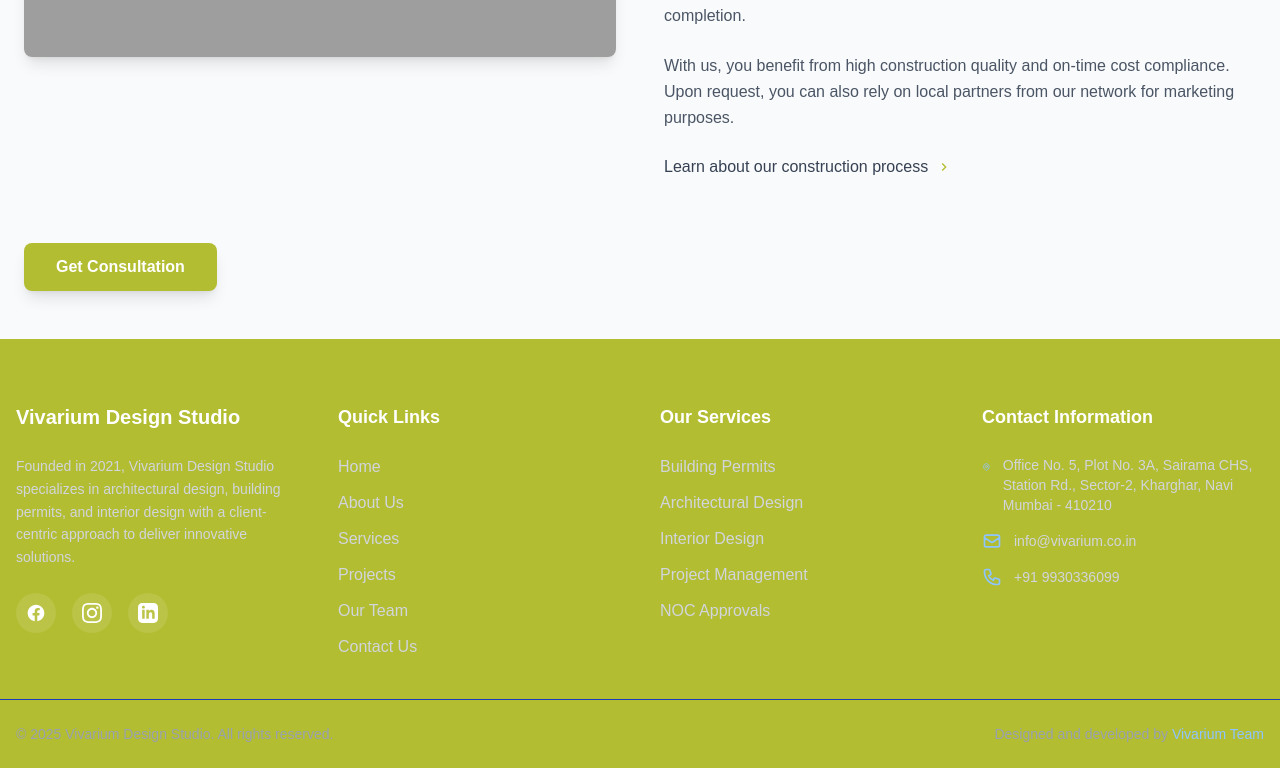
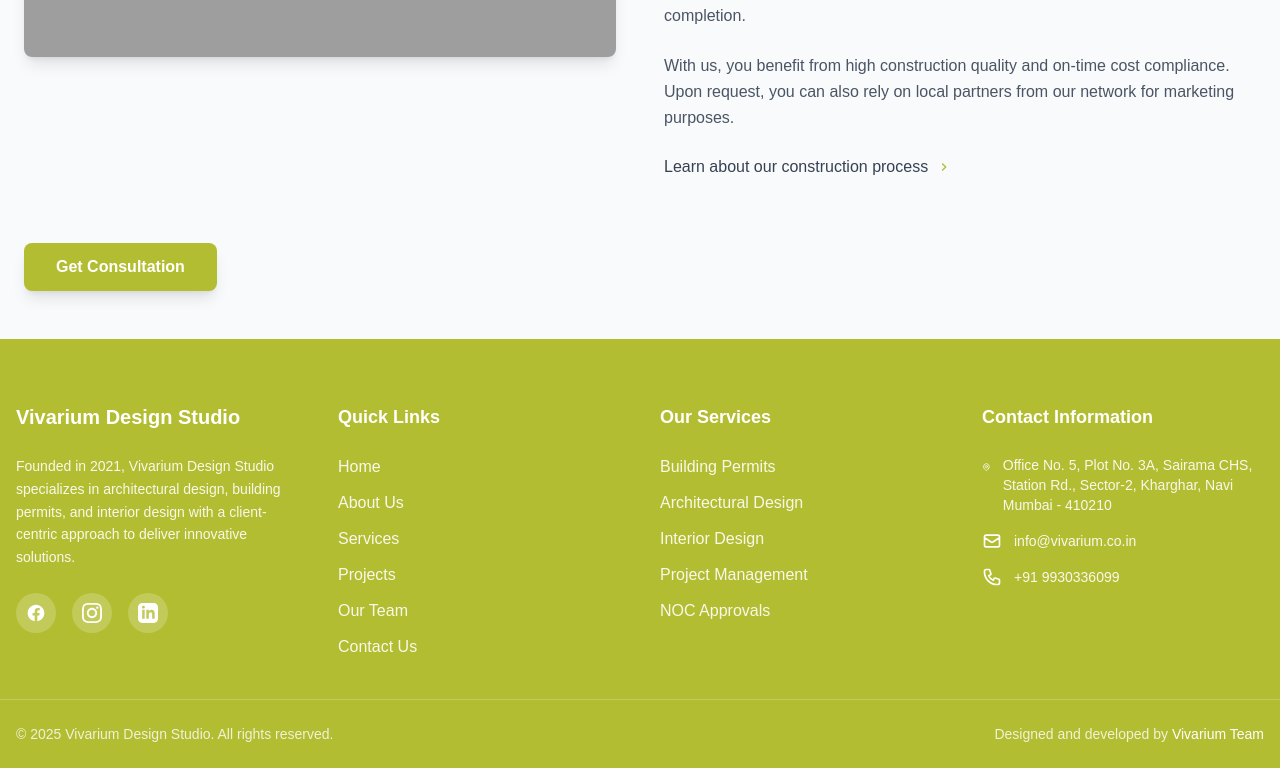
Before and after one commit to 49Harsh/Vivarium-subh, a React (Vite) app in the folder frontend/: page / in a window 1280 px wide. Shown: the part 3007-3775 px from the top of the page. Built offline with nearby package versions, Linux system fonts and the light colour scheme; grey boxes are pictures that could not be loaded.

Commit message:
change color

```diff
--- a/frontend/src/components/Footer.jsx
+++ b/frontend/src/components/Footer.jsx
@@ -8,25 +8,25 @@
       <div className="grid grid-cols-1 md:grid-cols-3 lg:grid-cols-4 gap-10">
         {/* Column 1 - About */}
         <div className="col-span-1 md:col-span-1 lg:col-span-1">
-          <h3 className="text-xl font-playfair font-bold mb-6">Vivarium Design Studio</h3>
-          <p className="text-gray-300 mb-6 text-sm leading-relaxed">
+          <h3 className="text-xl font-bold mb-6">Vivarium Design Studio</h3>
+          <p className="text-white/90 mb-6 text-sm leading-relaxed">
             Founded in 2021, Vivarium Design Studio specializes in architectural design,
             building permits, and interior design with a client-centric approach to deliver
             innovative solutions.
           </p>
           <div className="flex space-x-4">
             {/* Social Media Icons */}
-            <a href="#" className="w-10 h-10 rounded-full bg-white/10 flex items-center justify-center hover:bg-blue-700 transition-colors">
+            <a href="#" className="w-10 h-10 rounded-full bg-white/20 flex items-center justify-center hover:bg-white/30 transition-colors">
               <svg xmlns="http://www.w3.org/2000/svg" className="h-5 w-5" viewBox="0 0 24 24" fill="currentColor">
                 <path d="M22 12c0-5.523-4.477-10-10-10S2 6.477 2 12c0 4.991 3.657 9.128 8.438 9.878v-6.987h-2.54V12h2.54V9.797c0-2.506 1.492-3.89 3.777-3.89 1.094 0 2.238.195 2.238.195v2.46h-1.26c-1.243 0-1.63.771-1.63 1.562V12h2.773l-.443 2.89h-2.33v6.988C18.343 21.128 22 16.991 22 12z" />
               </svg>
             </a>
-            <a href="#" className="w-10 h-10 rounded-full bg-white/10 flex items-center justify-center hover:bg-blue-700 transition-colors">
+            <a href="#" className="w-10 h-10 rounded-full bg-white/20 flex items-center justify-center hover:bg-white/30 transition-colors">
               <svg xmlns="http://www.w3.org/2000/svg" className="h-5 w-5" viewBox="0 0 24 24" fill="currentColor">
                 <path d="M12 2.163c3.204 0 3.584.012 4.85.07 3.252.148 4.771 1.691 4.919 4.919.058 1.265.069 1.645.069 4.849 0 3.205-.012 3.584-.069 4.849-.149 3.225-1.664 4.771-4.919 4.919-1.266.058-1.644.07-4.85.07-3.204 0-3.584-.012-4.849-.07-3.26-.149-4.771-1.699-4.919-4.92-.058-1.265-.07-1.644-.07-4.849 0-3.204.013-3.583.07-4.849.149-3.227 1.664-4.771 4.919-4.919 1.266-.057 1.645-.069 4.849-.069zm0-2.163c-3.259 0-3.667.014-4.947.072-4.358.2-6.78 2.618-6.98 6.98-.059 1.281-.073 1.689-.073 4.948 0 3.259.014 3.668.072 4.948.2 4.358 2.618 6.78 6.98 6.98 1.281.058 1.689.072 4.948.072 3.259 0 3.668-.014 4.948-.072 4.354-.2 6.782-2.618 6.979-6.98.059-1.28.073-1.689.073-4.948 0-3.259-.014-3.667-.072-4.947-.196-4.354-2.617-6.78-6.979-6.98-1.281-.059-1.69-.073-4.949-.073zm0 5.838c-3.403 0-6.162 2.759-6.162 6.162s2.759 6.163 6.162 6.163 6.162-2.759 6.162-6.163c0-3.403-2.759-6.162-6.162-6.162zm0 10.162c-2.209 0-4-1.79-4-4 0-2.209 1.791-4 4-4s4 1.791 4 4c0 2.21-1.791 4-4 4zm6.406-11.845c-.796 0-1.441.645-1.441 1.44s.645 1.44 1.441 1.44c.795 0 1.439-.645 1.439-1.44s-.644-1.44-1.439-1.44z" />
               </svg>
             </a>
-            <a href="#" className="w-10 h-10 rounded-full bg-white/10 flex items-center justify-center hover:bg-blue-700 transition-colors">
+            <a href="#" className="w-10 h-10 rounded-full bg-white/20 flex items-center justify-center hover:bg-white/30 transition-colors">
               <svg xmlns="http://www.w3.org/2000/svg" className="h-5 w-5" viewBox="0 0 24 24" fill="currentColor">
                 <path d="M19 0h-14c-2.761 0-5 2.239-5 5v14c0 2.761 2.239 5 5 5h14c2.762 0 5-2.239 5-5v-14c0-2.761-2.238-5-5-5zm-11 19h-3v-11h3v11zm-1.5-12.268c-.966 0-1.75-.79-1.75-1.764s.784-1.764 1.75-1.764 1.75.79 1.75 1.764-.783 1.764-1.75 1.764zm13.5 12.268h-3v-5.604c0-3.368-4-3.113-4 0v5.604h-3v-11h3v1.765c1.396-2.586 7-2.777 7 2.476v6.759z" />
               </svg>
@@ -38,12 +38,12 @@
         <div className="col-span-1">
           <h3 className="text-lg font-bold mb-6">Quick Links</h3>
           <ul className="space-y-3">
-            <li><Link to="/" className="text-gray-300 hover:text-white transition-colors">Home</Link></li>
-            <li><Link to="/about" className="text-gray-300 hover:text-white transition-colors">About Us</Link></li>
-            <li><Link to="/services" className="text-gray-300 hover:text-white transition-colors">Services</Link></li>
-            <li><Link to="/projects" className="text-gray-300 hover:text-white transition-colors">Projects</Link></li>
-            <li><Link to="/team" className="text-gray-300 hover:text-white transition-colors">Our Team</Link></li>
-            <li><Link to="/contact" className="text-gray-300 hover:text-white transition-colors">Contact Us</Link></li>
+            <li><Link to="/" className="text-white/90 hover:text-white transition-colors">Home</Link></li>
+            <li><Link to="/about" className="text-white/90 hover:text-white transition-colors">About Us</Link></li>
+            <li><Link to="/services" className="text-white/90 hover:text-white transition-colors">Services</Link></li>
+            <li><Link to="/projects" className="text-white/90 hover:text-white transition-colors">Projects</Link></li>
+            <li><Link to="/team" className="text-white/90 hover:text-white transition-colors">Our Team</Link></li>
+            <li><Link to="/contact" className="text-white/90 hover:text-white transition-colors">Contact Us</Link></li>
           </ul>
         </div>
 
@@ -51,11 +51,11 @@
         <div className="col-span-1">
           <h3 className="text-lg font-bold mb-6">Our Services</h3>
           <ul className="space-y-3">
-            <li><Link to="/services" className="text-gray-300 hover:text-white transition-colors">Building Permits</Link></li>
-            <li><Link to="/services" className="text-gray-300 hover:text-white transition-colors">Architectural Design</Link></li>
-            <li><Link to="/services" className="text-gray-300 hover:text-white transition-colors">Interior Design</Link></li>
-            <li><Link to="/services" className="text-gray-300 hover:text-white transition-colors">Project Management</Link></li>
-            <li><Link to="/services" className="text-gray-300 hover:text-white transition-colors">NOC Approvals</Link></li>
+            <li><Link to="/services" className="text-white/90 hover:text-white transition-colors">Building Permits</Link></li>
+            <li><Link to="/services" className="text-white/90 hover:text-white transition-colors">Architectural Design</Link></li>
+            <li><Link to="/services" className="text-white/90 hover:text-white transition-colors">Interior Design</Link></li>
+            <li><Link to="/services" className="text-white/90 hover:text-white transition-colors">Project Management</Link></li>
+            <li><Link to="/services" className="text-white/90 hover:text-white transition-colors">NOC Approvals</Link></li>
           </ul>
         </div>
 
@@ -64,25 +64,25 @@
           <h3 className="text-lg font-bold mb-6">Contact Information</h3>
           <div className="space-y-4">
             <div className="flex items-start">
-              <svg xmlns="http://www.w3.org/2000/svg" className="h-5 w-5 mr-3 mt-0.5 text-blue-300" fill="none" viewBox="0 0 24 24" stroke="currentColor">
+              <svg xmlns="http://www.w3.org/2000/svg" className="h-5 w-5 mr-3 mt-0.5 text-white" fill="none" viewBox="0 0 24 24" stroke="currentColor">
                 <path strokeLinecap="round" strokeLinejoin="round" strokeWidth={2} d="M17.657 16.657L13.414 20.9a1.998 1.998 0 01-2.827 0l-4.244-4.243a8 8 0 1111.314 0z" />
                 <path strokeLinecap="round" strokeLinejoin="round" strokeWidth={2} d="M15 11a3 3 0 11-6 0 3 3 0 016 0z" />
               </svg>
-              <p className="text-gray-300 text-sm">
+              <p className="text-white/90 text-sm">
                 Office No. 5, Plot No. 3A, Sairama CHS, Station Rd., Sector-2, Kharghar, Navi Mumbai - 410210
               </p>
             </div>
             <div className="flex items-center">
-              <svg xmlns="http://www.w3.org/2000/svg" className="h-5 w-5 mr-3 text-blue-300" fill="none" viewBox="0 0 24 24" stroke="currentColor">
+              <svg xmlns="http://www.w3.org/2000/svg" className="h-5 w-5 mr-3 text-white" fill="none" viewBox="0 0 24 24" stroke="currentColor">
                 <path strokeLinecap="round" strokeLinejoin="round" strokeWidth={2} d="M3 8l7.89 5.26a2 2 0 002.22 0L21 8M5 19h14a2 2 0 002-2V7a2 2 0 00-2-2H5a2 2 0 00-2 2v10a2 2 0 002 2z" />
               </svg>
-              <a href="mailto:info@vivarium.co.in" className="text-gray-300 hover:text-white transition-colors text-sm">info@vivarium.co.in</a>
+              <a href="mailto:info@vivarium.co.in" className="text-white/90 hover:text-white transition-colors text-sm">info@vivarium.co.in</a>
             </div>
             <div className="flex items-center">
-              <svg xmlns="http://www.w3.org/2000/svg" className="h-5 w-5 mr-3 text-blue-300" fill="none" viewBox="0 0 24 24" stroke="currentColor">
+              <svg xmlns="http://www.w3.org/2000/svg" className="h-5 w-5 mr-3 text-white" fill="none" viewBox="0 0 24 24" stroke="currentColor">
                 <path strokeLinecap="round" strokeLinejoin="round" strokeWidth={2} d="M3 5a2 2 0 012-2h3.28a1 1 0 01.948.684l1.498 4.493a1 1 0 01-.502 1.21l-2.257 1.13a11.042 11.042 0 005.516 5.516l1.13-2.257a1 1 0 011.21-.502l4.493 1.498a1 1 0 01.684.949V19a2 2 0 01-2 2h-1C9.716 21 3 14.284 3 6V5z" />
               </svg>
-              <a href="tel:+919930336099" className="text-gray-300 hover:text-white transition-colors text-sm">+91 9930336099</a>
+              <a href="tel:+919930336099" className="text-white/90 hover:text-white transition-colors text-sm">+91 9930336099</a>
             </div>
           </div>
         </div>
@@ -90,13 +90,13 @@
     </div>
 
     {/* Copyright Bar */}
-    <div className="border-t border-blue-800 py-6">
+    <div className="border-t border-white/20 py-6">
       <div className="max-w-7xl mx-auto px-4 flex flex-col md:flex-row justify-between items-center">
-        <div className="text-sm text-gray-400">
+        <div className="text-sm text-white/80">
           © {new Date().getFullYear()} Vivarium Design Studio. All rights reserved.
         </div>
-        <div className="mt-4 md:mt-0 text-sm text-gray-400">
-          Designed and developed by <span className="text-blue-300">Vivarium Team</span>
+        <div className="mt-4 md:mt-0 text-sm text-white/80">
+          Designed and developed by <span className="text-white font-medium">Vivarium Team</span>
         </div>
       </div>
     </div>
```
